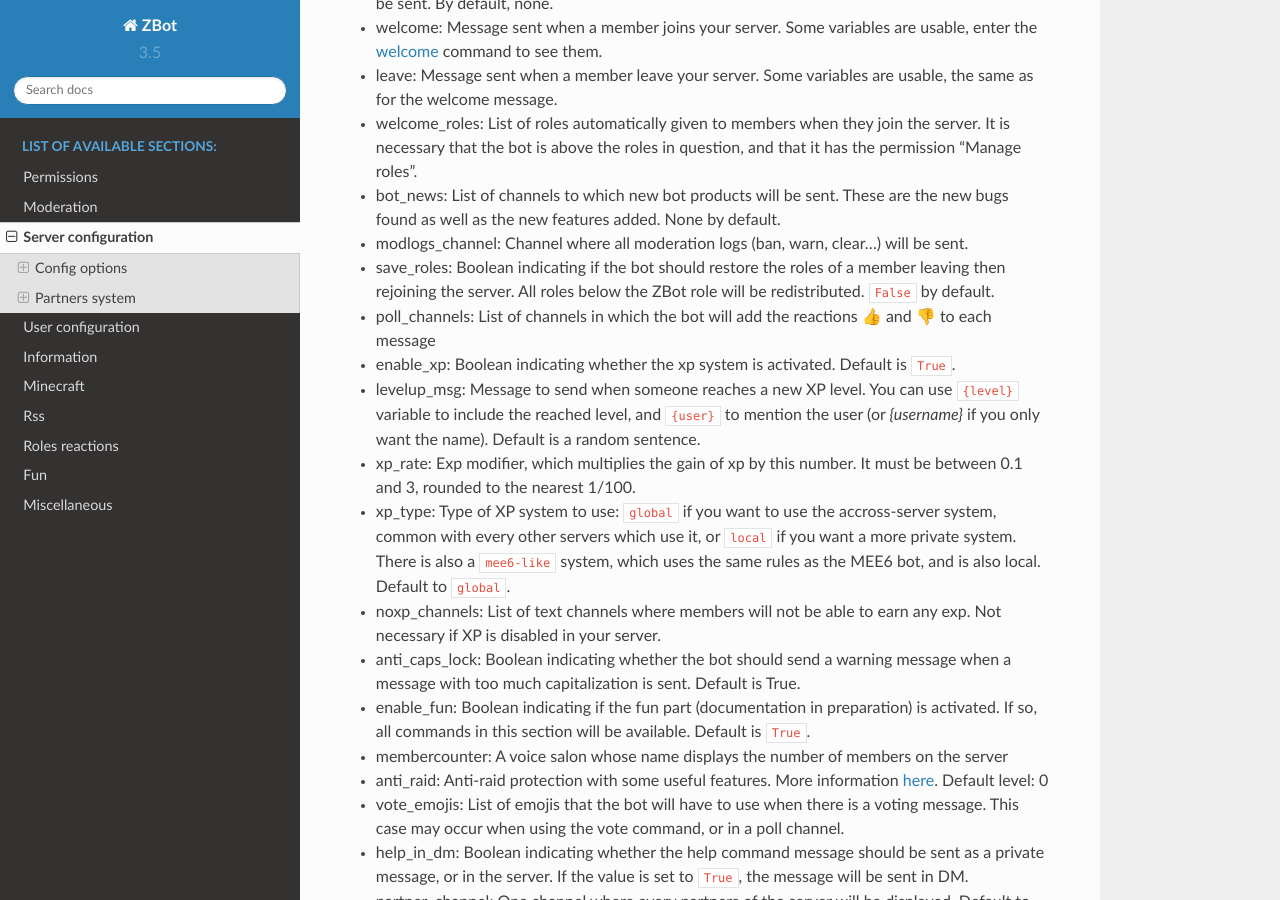
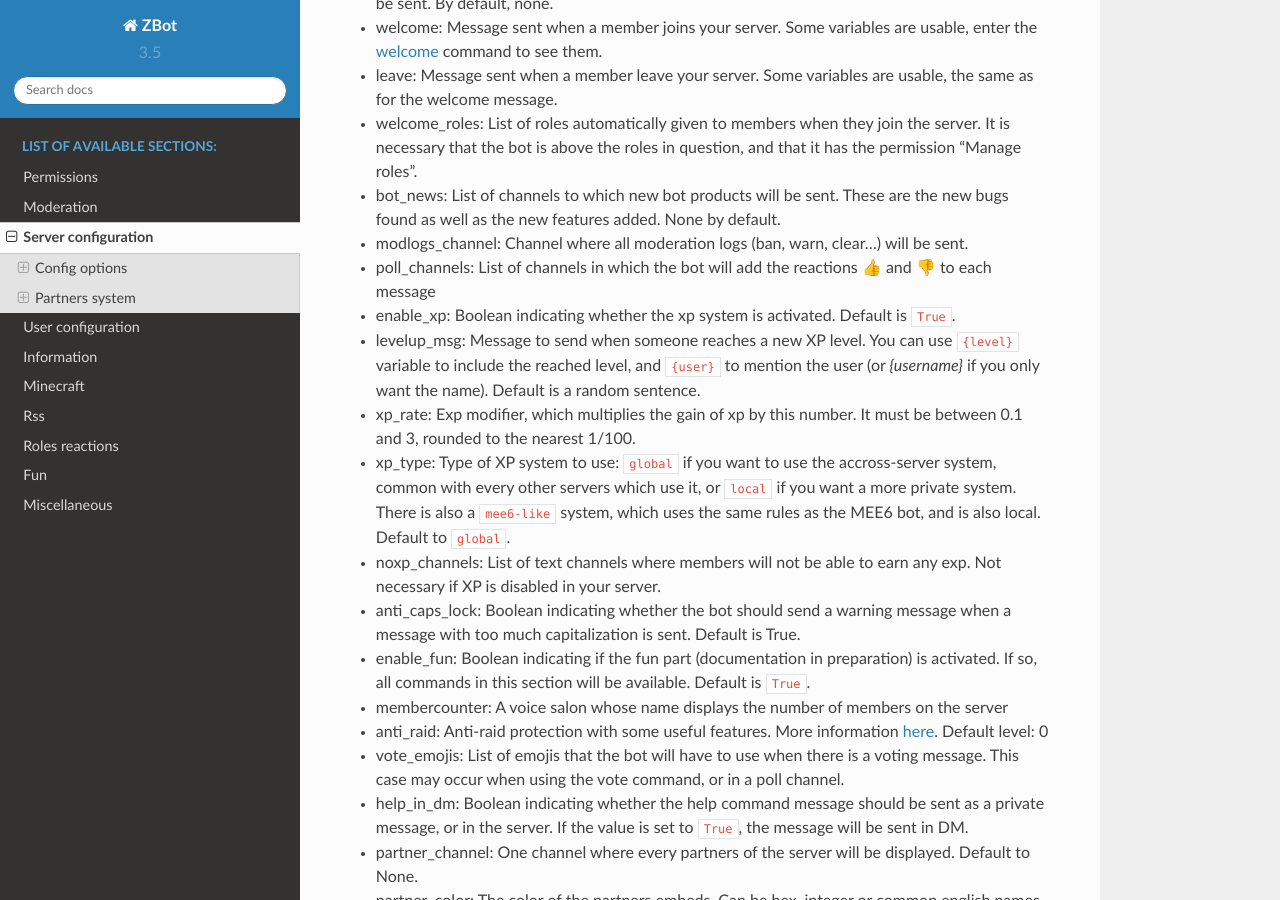
Before and after one commit to Axobot-org/Axobot, a Sphinx documentation site: the page built from docs/server.rst, in a window 1280 px wide and 900 px high, scrolled down 2008 px. Built offline with Sphinx 7.4.7 and the Read the Docs theme 2.0.0, drawn with Linux system fonts in a browser that asks for light colours.

Commit message:
[remove] non-existing config option

```diff
--- a/docs/server.rst
+++ b/docs/server.rst
@@ -71,7 +71,6 @@
 * welcome_roles: List of roles automatically given to members when they join the server. It is necessary that the bot is above the roles in question, and that it has the permission "Manage roles".
 * bot_news: List of channels to which new bot products will be sent. These are the new bugs found as well as the new features added. None by default.
 * modlogs_channel: Channel where all moderation logs (ban, warn, clear...) will be sent.
-* save_roles: Boolean indicating if the bot should restore the roles of a member leaving then rejoining the server. All roles below the ZBot role will be redistributed. :code:`False` by default.
 * poll_channels: List of channels in which the bot will add the reactions 👍 and 👎 to each message
 * enable_xp: Boolean indicating whether the xp system is activated. Default is :code:`True`.
 * levelup_msg: Message to send when someone reaches a new XP level. You can use :code:`{level}` variable to include the reached level, and :code:`{user}` to mention the user (or `{username}` if you only want the name). Default is a random sentence.
```
